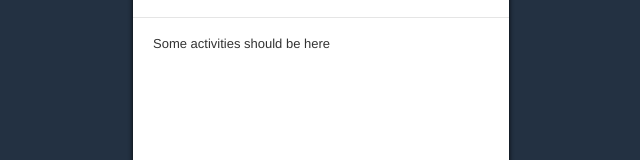
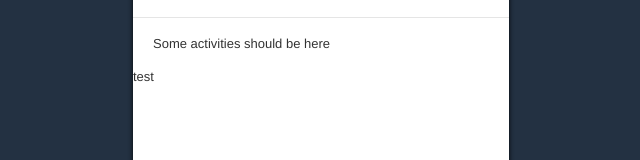
Before and after one commit to speer-technologies/aircall, a React app: page / in a window 1280 px wide. Shown: the part 130-290 px from the top of the page, without its empty margins (319-959 px from the left). Built offline with nearby package versions, Linux system fonts and the light colour scheme; no server answers.

Commit message:
update the version of react

```diff
--- a/package.json
+++ b/package.json
@@ -13,7 +13,7 @@
   },
   "dependencies": {
     "axios": "^1.2.6",
-    "react": "^16.3.1",
+    "react": "^18.2.0",
     "react-dom": "^16.3.1"
   },
   "devDependencies": {
--- a/src/App.jsx
+++ b/src/App.jsx
@@ -2,12 +2,14 @@ import React from 'react';
 import ReactDOM from 'react-dom';
 
 import Header from './Header.jsx';
+import HomeScreen from './screens/HomeScreen.js';
 
 const App = () => {
   return (
     <div className='container'>
       <Header />
       <div className='container-view'>Some activities should be here</div>
+      <HomeScreen />
     </div>
   );
 };
--- a/src/components/CallList.js
+++ b/src/components/CallList.js
@@ -1,9 +1,25 @@
 //External Modules
+import React, { useEffect, useState } from 'react';
+import axios from 'axios';
 
 //Internal Modules
+import CallListItem from './CallListItem';
 
 const CallList = () => {
-  return <div>CallList</div>;
+  const [calls, setCalls] = useState([]);
+
+  // Fetch all calls
+  useEffect(() => {
+    axios
+      .get('https://cerulean-marlin-wig.cyclic.app/activities')
+      .then((res) => {
+        console.log(res);
+      })
+      .catch((error) => {
+        console.log(`The Error is: ${error}`);
+      });
+  }, []);
+  return <div>test</div>;
 };
 
 export default CallList;
--- a/src/components/CallListItem.js
+++ b/src/components/CallListItem.js
@@ -1,5 +1,5 @@
 //External Modules
-
+import React from 'react';
 //Internal Modules
 
 const CallListItem = () => {
--- a/src/components/Navbar.js
+++ b/src/components/Navbar.js
@@ -1,6 +1,8 @@
 //External Modules
 
 //Internal Modules
+
+import React from 'react';
 
 const Navbar = () => {
   return <div>Navbar</div>;
--- a/src/screens/HomeScreen.js
+++ b/src/screens/HomeScreen.js
@@ -1,11 +1,15 @@
 //External Modules
+import React from 'react';
 
 //Internal Modules
-
-import React from 'react';
+import CallList from '../components/CallList';
 
 const HomeScreen = () => {
-  return <div>HomeScreen</div>;
+  return (
+    <div>
+      <CallList />
+    </div>
+  );
 };
 
 export default HomeScreen;
```
Also changed, not shown: 2 other files (tests, documents, lock files or other folders).
